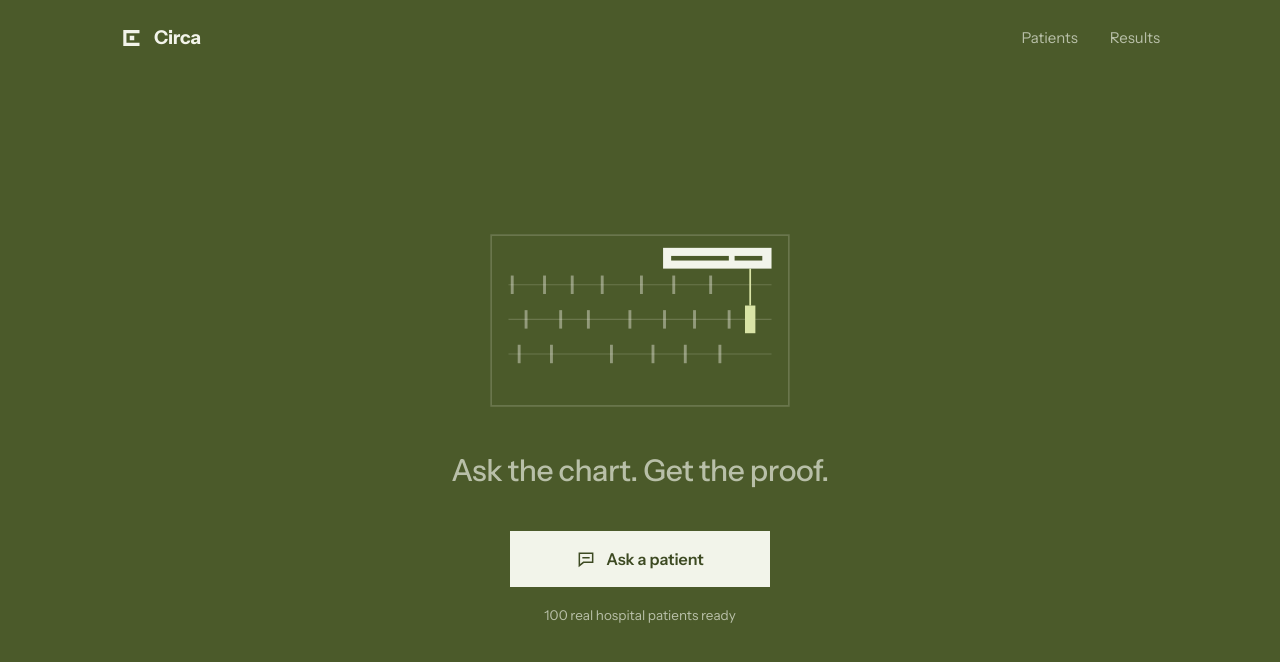
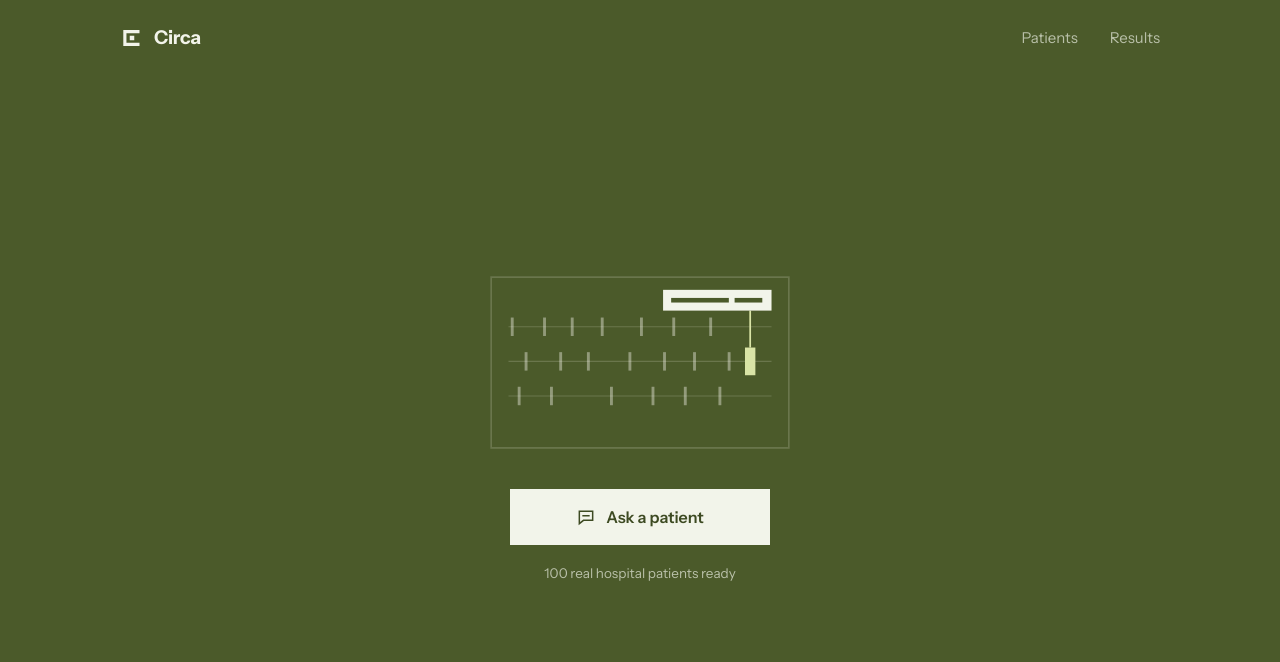
Before and after one commit to milanpatel98/circa, a React (Vite) app in the folder web/: page / in a window 1280 px wide. Shown: the top 662 px of the page. Built offline with nearby package versions, Linux system fonts and the light colour scheme.

Commit message:
Home: drop the headline

```diff
--- a/web/src/App.jsx
+++ b/web/src/App.jsx
@@ -253,7 +253,7 @@ function Home({ meta }) {
       <Nav dark />
       <div className="home-center">
         <Drawing />
-        <h1>Ask the chart. Get the proof.</h1>
+        <h1 className="sr-only">Circa</h1>
         <a className="btn light big home-btn" href="#/patients"><Icon d={I.ask} />Ask a patient</a>
         <p className="home-note">{meta.patients.length} real hospital patients ready</p>
       </div>
--- a/web/src/styles.css
+++ b/web/src/styles.css
@@ -1432,3 +1432,12 @@ button.cite::after {
 @media (max-width: 700px) {
   .find { flex-direction: column; }
 }
+
+.sr-only {
+  position: absolute;
+  width: 1px;
+  height: 1px;
+  overflow: hidden;
+  clip: rect(0 0 0 0);
+  white-space: nowrap;
+}
```
